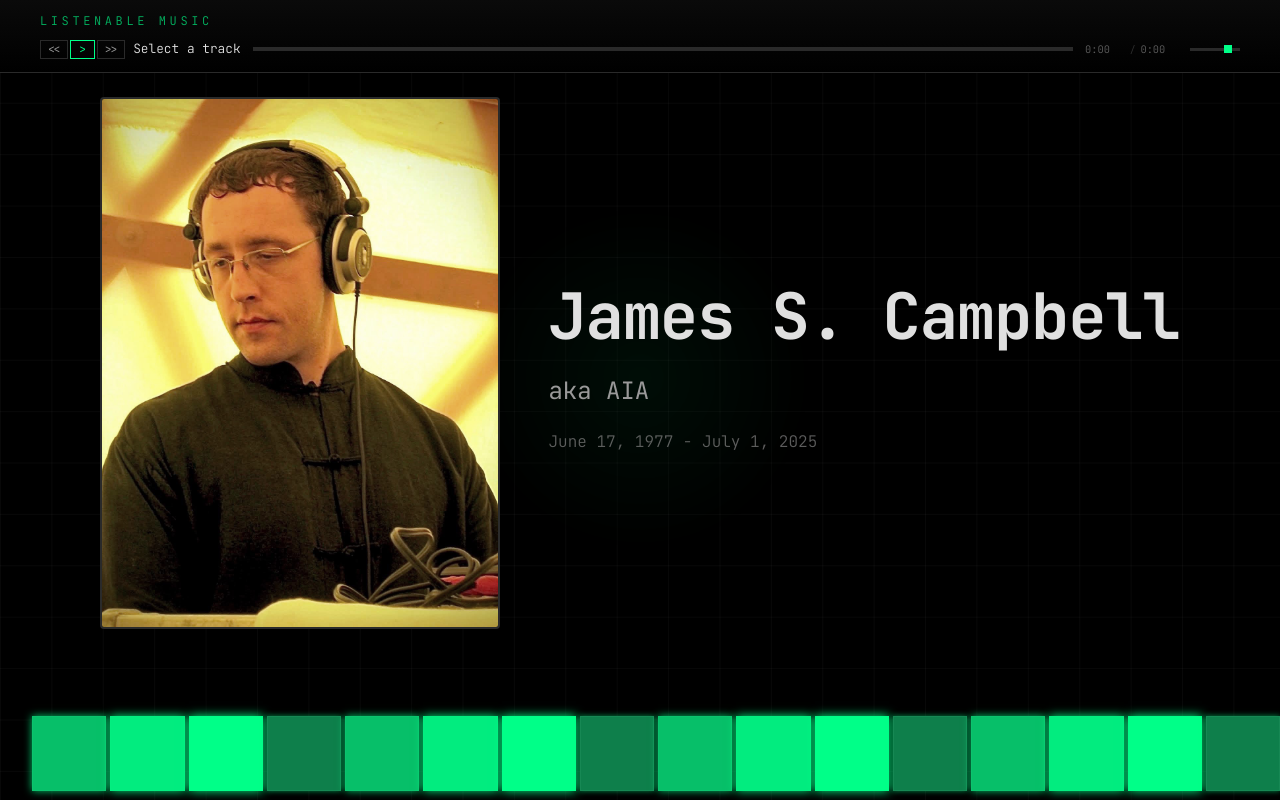
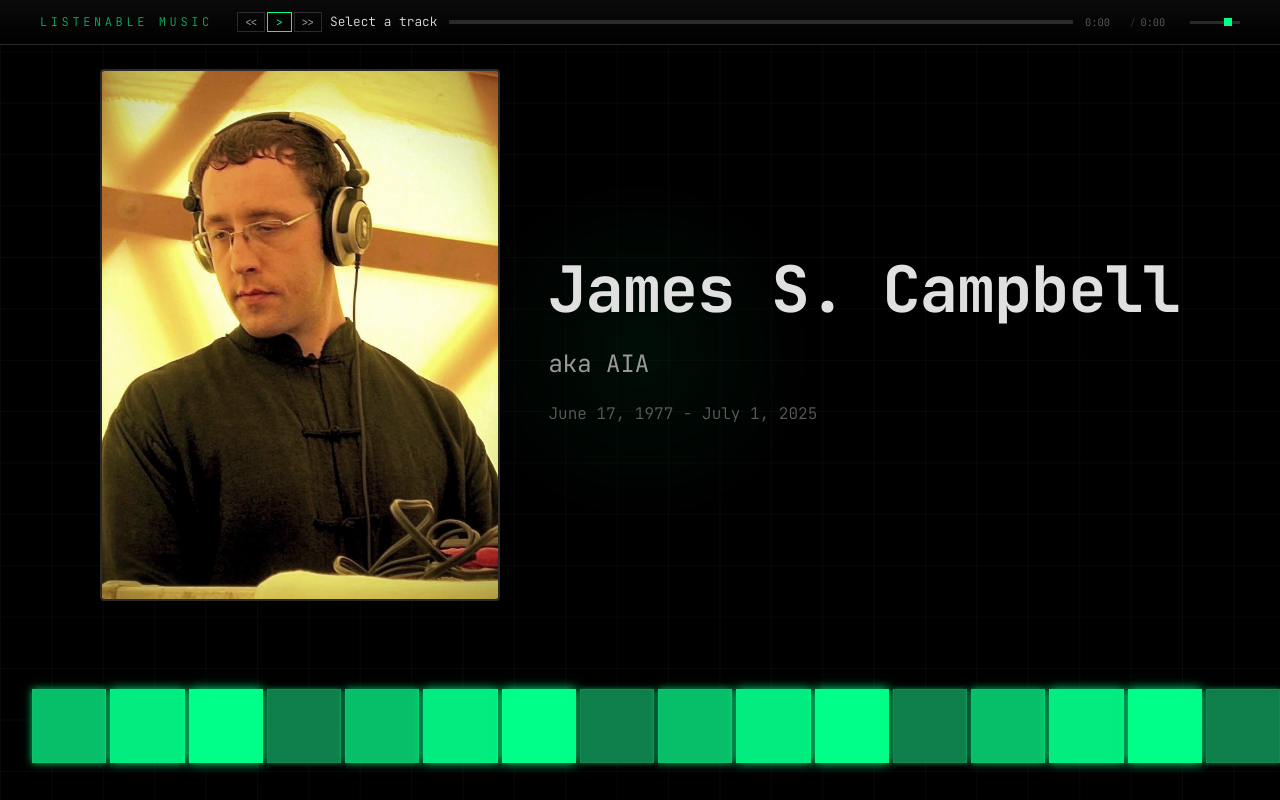
Before and after one commit to foxpress-design/listenable-music, a React (Vite) app: page / in a window 1280 px wide. Shown: the top 800 px of the page. Built offline with nearby package versions, Linux system fonts and the light colour scheme.

Commit message:
Inline logo and player controls in header (v0.5.1)
Logo and full player now sit on one line. Player fills remaining
space with flexbox.

```diff
--- a/package.json
+++ b/package.json
@@ -1,7 +1,7 @@
 {
   "name": "listenable-music",
   "private": true,
-  "version": "0.5.0",
+  "version": "0.5.1",
   "type": "module",
   "scripts": {
     "dev": "vite",
--- a/src/App.css
+++ b/src/App.css
@@ -16,12 +16,11 @@
 }
 
 .header-content {
+  display: flex;
+  align-items: center;
+  gap: 1.5rem;
   max-width: 1200px;
   margin: 0 auto;
-}
-
-.header-top {
-  margin-bottom: 0.5rem;
 }
 
 .logo {
@@ -30,6 +29,13 @@
   text-transform: uppercase;
   color: var(--accent);
   opacity: 0.7;
+  white-space: nowrap;
+  flex-shrink: 0;
+}
+
+.hp {
+  flex: 1;
+  min-width: 0;
 }
 
 /* Hero Section */
--- a/src/App.jsx
+++ b/src/App.jsx
@@ -17,9 +17,7 @@ function App() {
 
       <header className="header">
         <div className="header-content">
-          <div className="header-top">
-            <div className="logo">Listenable Music</div>
-          </div>
+          <div className="logo">Listenable Music</div>
           <HeaderPlayer player={player} />
         </div>
       </header>
```
Also changed, not shown: 1 other file (tests, documents, lock files or other folders).
